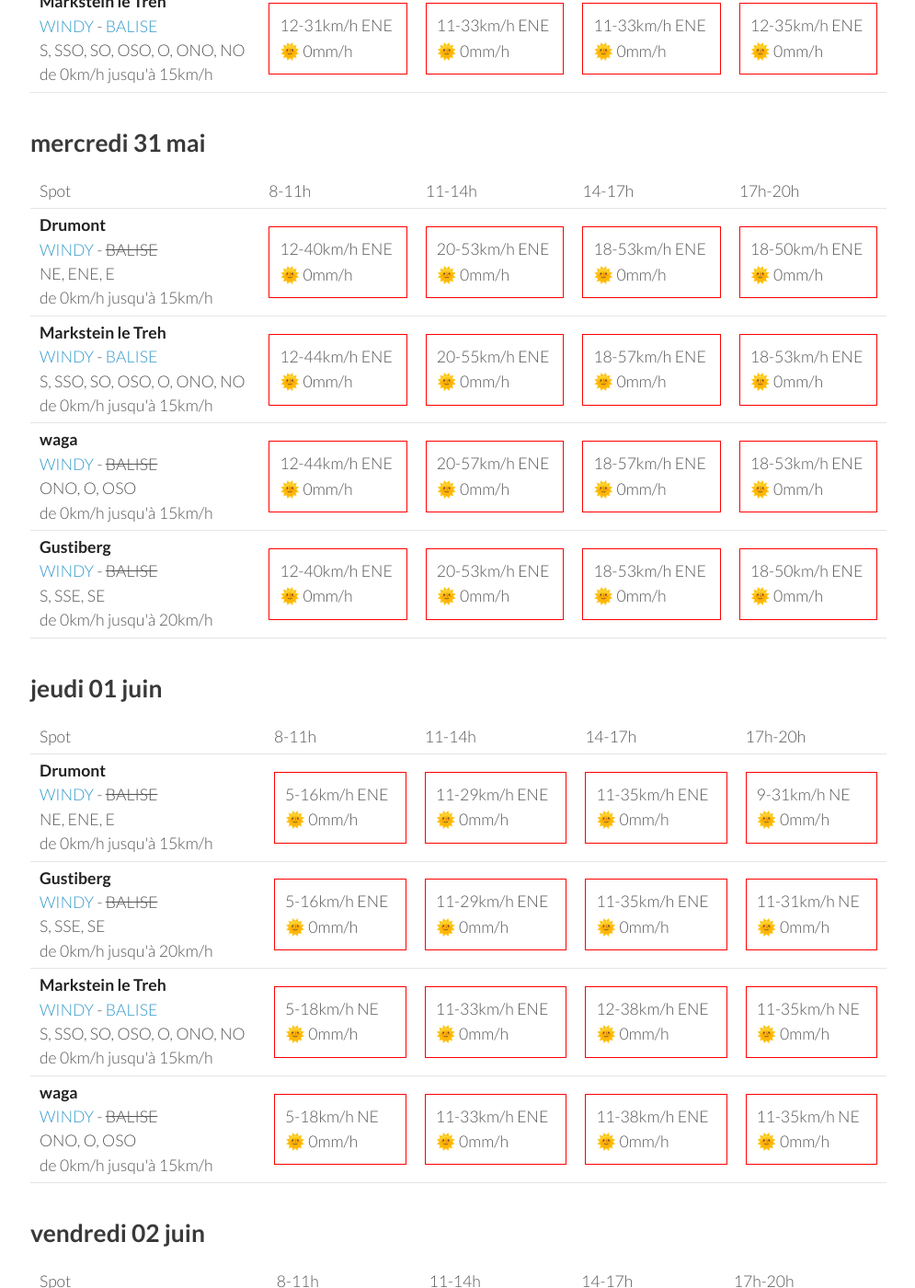
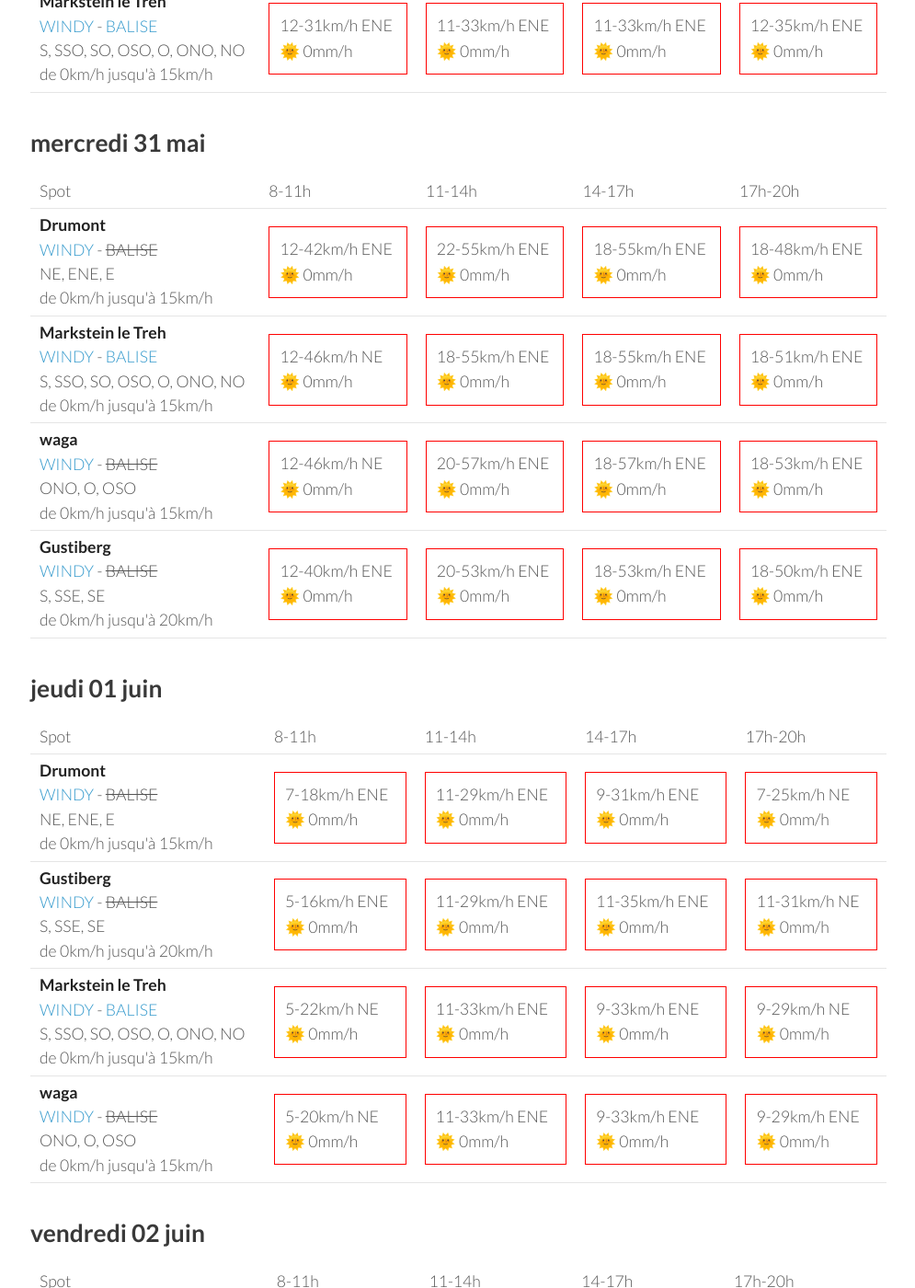
Before and after one commit to parapente-dans-le-nord/parapente-dans-le-nord.github.io, a Jekyll site: the page built from vosges.markdown, in a window 1280 px wide and 1400 px high, scrolled down 1325 px. Shown: the whole window at 92% size, without its empty margins (25-1020 px from the left). Built offline with Jekyll 4.4.1, drawn with Linux system fonts in a browser that asks for light colours; some of the changed text lies outside the part shown.

Commit message:
update index.markdown

```diff
--- a/vosges.markdown
+++ b/vosges.markdown
@@ -132,27 +132,27 @@ page mise à jour le lundi 29 mai 13:16
 <tr>
         <td><strong>Drumont</strong><br><a href="https://windy.com/47.898/6.919?47.687,6.919,9,m:eYYagmG">WINDY</a> - <span class="no-balise"> BALISE </span><br> <span class="vent-favorable">NE, ENE, E</span><br><span class="force-vent">de 0km/h jusqu'à 15km/h</span> </td>
 
-            <td><div class="not-flyable"><p>12-40km/h ENE</p><p>🌞 0mm/h</p></div></td>
-            <td><div class="not-flyable"><p>20-53km/h ENE</p><p>🌞 0mm/h</p></div></td>
-            <td><div class="not-flyable"><p>18-53km/h ENE</p><p>🌞 0mm/h</p></div></td>
-            <td><div class="not-flyable"><p>18-50km/h ENE</p><p>🌞 0mm/h</p></div></td>
+            <td><div class="not-flyable"><p>12-42km/h ENE</p><p>🌞 0mm/h</p></div></td>
+            <td><div class="not-flyable"><p>22-55km/h ENE</p><p>🌞 0mm/h</p></div></td>
+            <td><div class="not-flyable"><p>18-55km/h ENE</p><p>🌞 0mm/h</p></div></td>
+            <td><div class="not-flyable"><p>18-48km/h ENE</p><p>🌞 0mm/h</p></div></td>
 
 
     </tr>
 <tr>
         <td><strong>Markstein le Treh</strong><br><a href="https://windy.com/47.926/7.012?47.505,7.012,8,m:eY1agmQ">WINDY</a> - <span class=""><a href="http://www.balisemeteo.com/balise.php?idBalise=136">BALISE</a> </span><br> <span class="vent-favorable">S, SSO, SO, OSO, O, ONO, NO</span><br><span class="force-vent">de 0km/h jusqu'à 15km/h</span> </td>
 
-            <td><div class="not-flyable"><p>12-44km/h ENE</p><p>🌞 0mm/h</p></div></td>
-            <td><div class="not-flyable"><p>20-55km/h ENE</p><p>🌞 0mm/h</p></div></td>
-            <td><div class="not-flyable"><p>18-57km/h ENE</p><p>🌞 0mm/h</p></div></td>
-            <td><div class="not-flyable"><p>18-53km/h ENE</p><p>🌞 0mm/h</p></div></td>
+            <td><div class="not-flyable"><p>12-46km/h NE</p><p>🌞 0mm/h</p></div></td>
+            <td><div class="not-flyable"><p>18-55km/h ENE</p><p>🌞 0mm/h</p></div></td>
+            <td><div class="not-flyable"><p>18-55km/h ENE</p><p>🌞 0mm/h</p></div></td>
+            <td><div class="not-flyable"><p>18-51km/h ENE</p><p>🌞 0mm/h</p></div></td>
 
 
     </tr>
 <tr>
         <td><strong>waga</strong><br><a href="https://windy.com/47.903/6.996?47.900,6.983,15">WINDY</a> - <span class="no-balise"> BALISE </span><br> <span class="vent-favorable">ONO, O, OSO</span><br><span class="force-vent">de 0km/h jusqu'à 15km/h</span> </td>
 
-            <td><div class="not-flyable"><p>12-44km/h ENE</p><p>🌞 0mm/h</p></div></td>
+            <td><div class="not-flyable"><p>12-46km/h NE</p><p>🌞 0mm/h</p></div></td>
             <td><div class="not-flyable"><p>20-57km/h ENE</p><p>🌞 0mm/h</p></div></td>
             <td><div class="not-flyable"><p>18-57km/h ENE</p><p>🌞 0mm/h</p></div></td>
             <td><div class="not-flyable"><p>18-53km/h ENE</p><p>🌞 0mm/h</p></div></td>
@@ -188,10 +188,10 @@ page mise à jour le lundi 29 mai 13:16
 <tr>
         <td><strong>Drumont</strong><br><a href="https://windy.com/47.898/6.919?47.687,6.919,9,m:eYYagmG">WINDY</a> - <span class="no-balise"> BALISE </span><br> <span class="vent-favorable">NE, ENE, E</span><br><span class="force-vent">de 0km/h jusqu'à 15km/h</span> </td>
 
-            <td><div class="not-flyable"><p>5-16km/h ENE</p><p>🌞 0mm/h</p></div></td>
+            <td><div class="not-flyable"><p>7-18km/h ENE</p><p>🌞 0mm/h</p></div></td>
             <td><div class="not-flyable"><p>11-29km/h ENE</p><p>🌞 0mm/h</p></div></td>
-            <td><div class="not-flyable"><p>11-35km/h ENE</p><p>🌞 0mm/h</p></div></td>
-            <td><div class="not-flyable"><p>9-31km/h NE</p><p>🌞 0mm/h</p></div></td>
+            <td><div class="not-flyable"><p>9-31km/h ENE</p><p>🌞 0mm/h</p></div></td>
+            <td><div class="not-flyable"><p>7-25km/h NE</p><p>🌞 0mm/h</p></div></td>
 
 
     </tr>
@@ -208,20 +208,20 @@ page mise à jour le lundi 29 mai 13:16
 <tr>
         <td><strong>Markstein le Treh</strong><br><a href="https://windy.com/47.926/7.012?47.505,7.012,8,m:eY1agmQ">WINDY</a> - <span class=""><a href="http://www.balisemeteo.com/balise.php?idBalise=136">BALISE</a> </span><br> <span class="vent-favorable">S, SSO, SO, OSO, O, ONO, NO</span><br><span class="force-vent">de 0km/h jusqu'à 15km/h</span> </td>
 
-            <td><div class="not-flyable"><p>5-18km/h NE</p><p>🌞 0mm/h</p></div></td>
+            <td><div class="not-flyable"><p>5-22km/h NE</p><p>🌞 0mm/h</p></div></td>
             <td><div class="not-flyable"><p>11-33km/h ENE</p><p>🌞 0mm/h</p></div></td>
-            <td><div class="not-flyable"><p>12-38km/h ENE</p><p>🌞 0mm/h</p></div></td>
-            <td><div class="not-flyable"><p>11-35km/h NE</p><p>🌞 0mm/h</p></div></td>
+            <td><div class="not-flyable"><p>9-33km/h ENE</p><p>🌞 0mm/h</p></div></td>
+            <td><div class="not-flyable"><p>9-29km/h NE</p><p>🌞 0mm/h</p></div></td>
 
 
     </tr>
 <tr>
         <td><strong>waga</strong><br><a href="https://windy.com/47.903/6.996?47.900,6.983,15">WINDY</a> - <span class="no-balise"> BALISE </span><br> <span class="vent-favorable">ONO, O, OSO</span><br><span class="force-vent">de 0km/h jusqu'à 15km/h</span> </td>
 
-            <td><div class="not-flyable"><p>5-18km/h NE</p><p>🌞 0mm/h</p></div></td>
+            <td><div class="not-flyable"><p>5-20km/h NE</p><p>🌞 0mm/h</p></div></td>
             <td><div class="not-flyable"><p>11-33km/h ENE</p><p>🌞 0mm/h</p></div></td>
-            <td><div class="not-flyable"><p>11-38km/h ENE</p><p>🌞 0mm/h</p></div></td>
-            <td><div class="not-flyable"><p>11-35km/h NE</p><p>🌞 0mm/h</p></div></td>
+            <td><div class="not-flyable"><p>9-33km/h ENE</p><p>🌞 0mm/h</p></div></td>
+            <td><div class="not-flyable"><p>9-29km/h ENE</p><p>🌞 0mm/h</p></div></td>
 
 
     </tr>
```
Also changed, not shown: other parts of vosges.markdown (+1 -1 lines).
